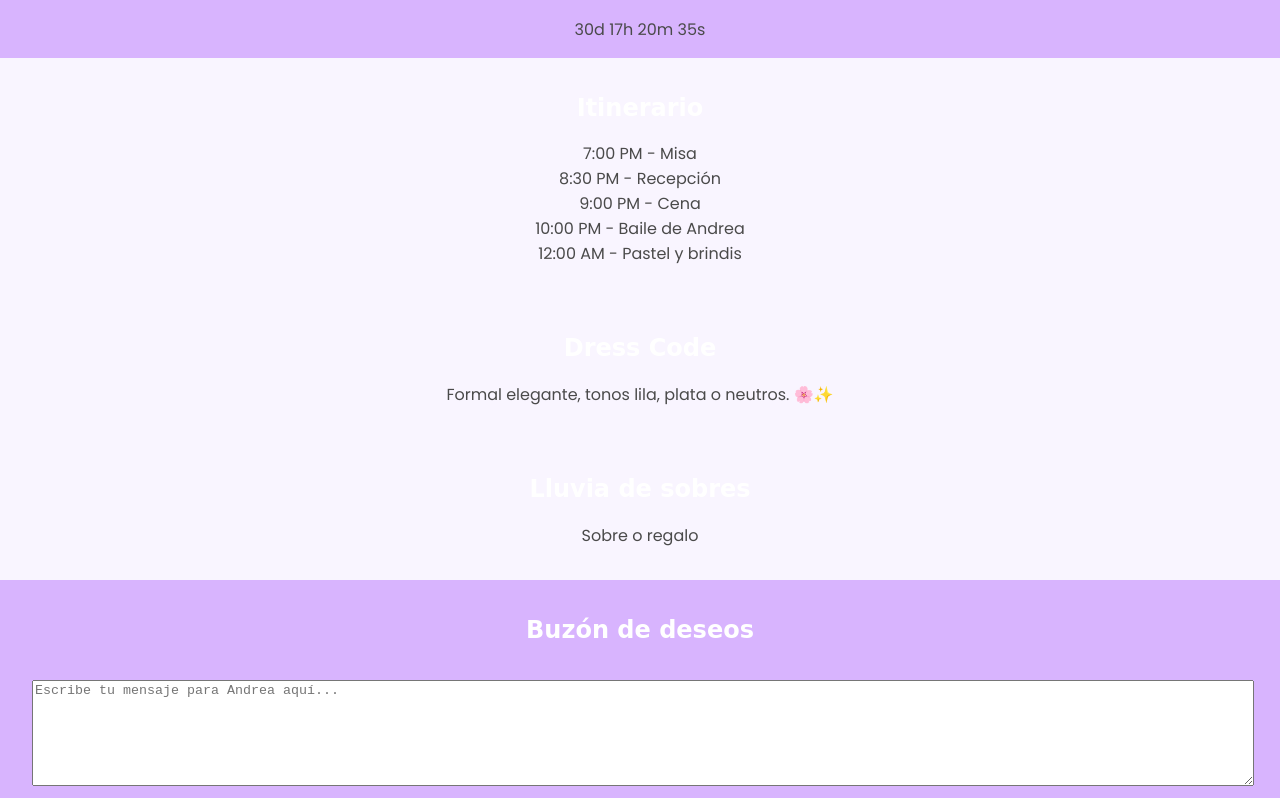
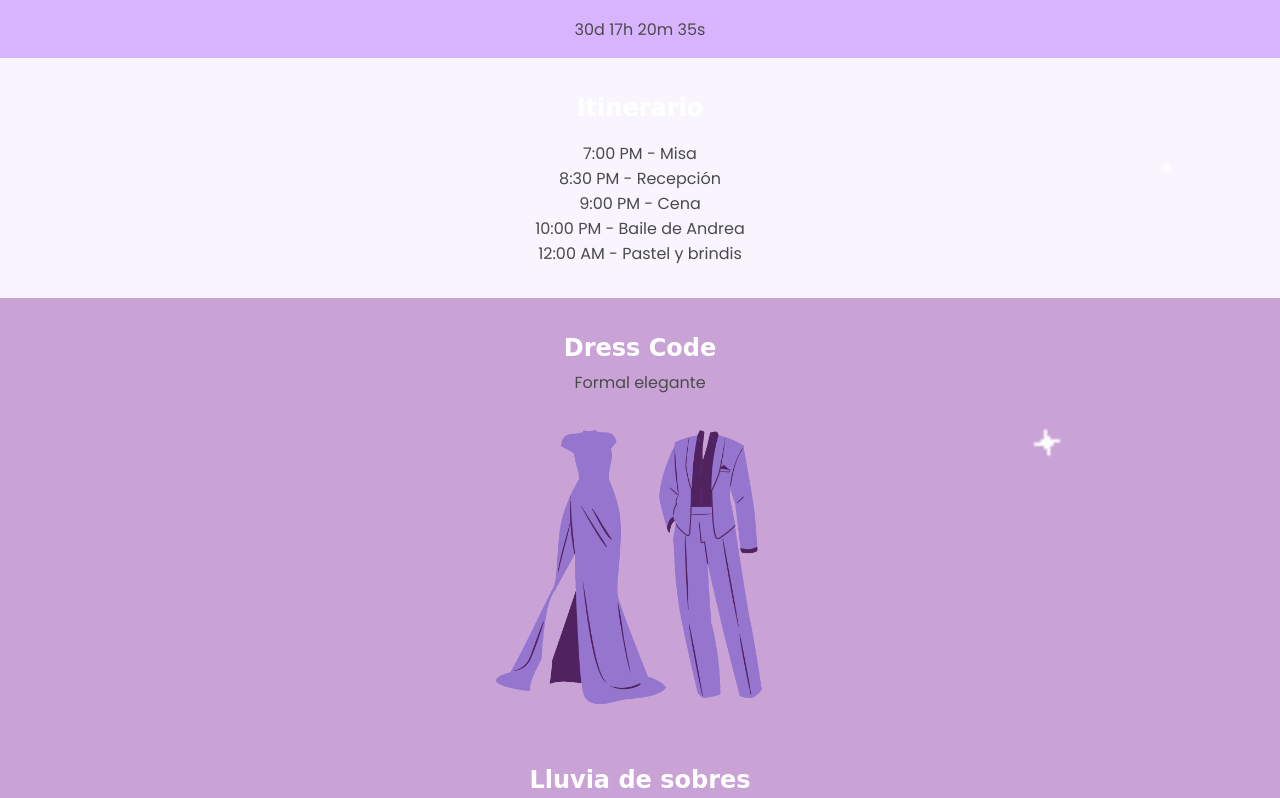
Before and after one commit to belen-ru/invitacion_xv_andrea, a plain HTML site: page index.html in a window 1280 px wide. Shown: the part 3174-3972 px from the top of the page. Drawn offline with Linux system fonts and the light colour scheme; a web font is replaced by a local one.

Commit message:
cambios dresscode

```diff
--- a/index.html
+++ b/index.html
@@ -82,7 +82,11 @@
 
     <section class="dresscode">
         <h2>Dress Code</h2>
-        <p>Formal elegante, tonos lila, plata o neutros. 🌸✨</p>
+        <p>Formal elegante</p>
+        <img src="/images/MUGRERO DE BELÉN 9 (1).gif" class="brillo" loading="lazy">
+
+        <img src="/images/7.png" loading="lazy">
+
     </section>
 
     <section class="dresscode">
--- a/style.css
+++ b/style.css
@@ -3,6 +3,7 @@
 :root{
   --font-titulos: 'Corinthia', cursive;
   --font-texto:'Poppins', sans-serif;
+  --lila: #caa3d6;
 }
 
 body {
@@ -103,8 +104,8 @@ section {
 
   .overlay-text {
     position: absolute;
-    top: 30px;
-    right: 190px;
+    top: 20px;
+    left: 20px;
     z-index: 1000;
     text-align: left;
     color: white;
@@ -156,6 +157,38 @@ textarea {
     font-size: 20px;
   }
 
+  .dresscode{
+    background-color: var(--lila);
+  }
+
+
+
+  .dresscode h2{
+    margin-bottom: 0;
+  }
+
+  .dresscode p{
+    margin-top: 0.5rem;
+  }
+.dresscode > .brillo{
+  position: absolute;
+  width: 100%;
+  right: 10px;
+  top: 2440px;
+  height: fit-content;
+}
+
+.dresscode img{
+  height: 280px;
+  margin-top: 1rem;
+  z-index: 1000;
+}
+
+
+
+
+
+
 footer {
     background: #ede7f6;
     text-align: center;
```
Also changed, not shown: images/3.png (added), images/4.png (added), images/5.png (added), images/6.png (added), images/7.png (added), images/MUGRERO DE BELÉN 9 (1).gif (added).
